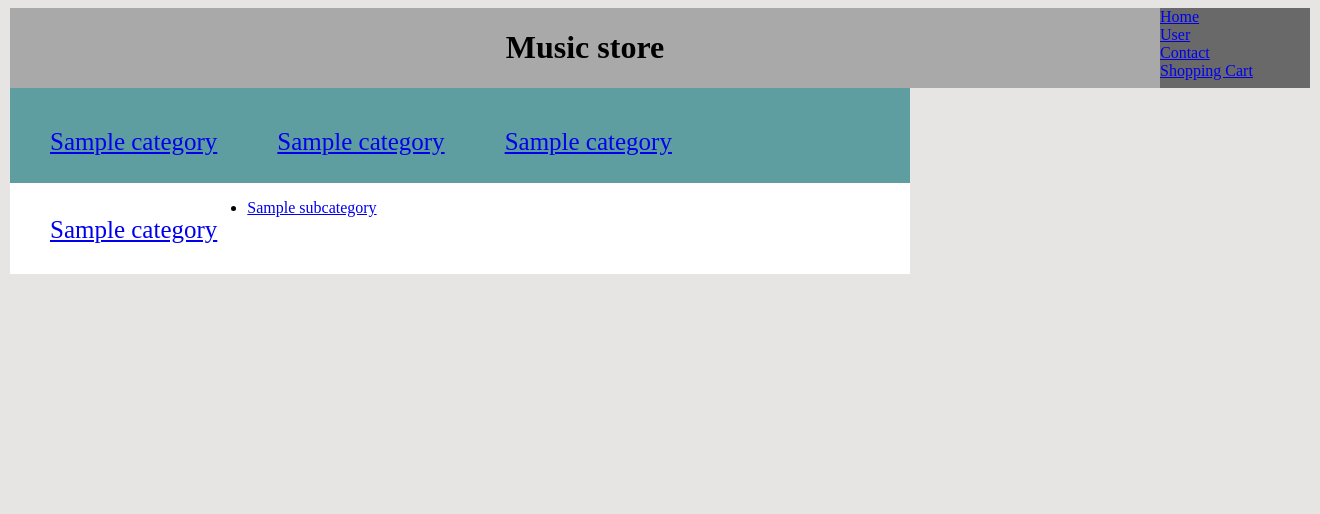
After one commit to ikolokotronis/Web-Store-App, a Django app: template web_store_app/main/templates/main/category_details.html in a window 1320 px wide. The commit adds this page. Shown: the top 514 px of the page. Run offline with Django 4.2, Linux system fonts and the light colour scheme; the template is opened without the code that fills it: values that come from a table or form of the project are taken from there, others are empty; tables that the repository leaves empty hold one stand-in row (values such as "Sample post").

Commit message:
Add category details view along with url and html + bugfix

```diff
--- a/web_store_app/main/templates/main/base.html
+++ b/web_store_app/main/templates/main/base.html
@@ -14,17 +14,24 @@
 
     <div class="userManagement">
 
-        User buttons
+        <div class="userManagementBox"><a href="/">Home</a></div>
+
+        <div class="userManagementBox"><a href="/">User</a></div>
+
+        <div class="userManagementBox"><a href="/">Contact</a></div>
+
+        <div class="userManagementBox"><a href="/">Shopping Cart</a></div>
+
 
     </div>
 
     <div id="leftContainer">
 
         <div class="categories">
-            <div class="categoryBox"><a href="/stringed_instruments/">{{stringed_instruments}}</a></div>
-            <div class="categoryBox"><a href="/keyboard_instruments/">{{keyboard_instruments}}</a></div>
-            <div class="categoryBox"><a href="/drums/">{{drums}}</a></div>
-            <div class="categoryBox"><a href="/sound_system/">{{sound_system}}</a></div>
+            <div class="categoryBox"><a href="/category/{{stringed_instruments.id}}">{{stringed_instruments}}</a></div>
+            <div class="categoryBox"><a href="/category/{{keyboard_instruments.id}}">{{keyboard_instruments}}</a></div>
+            <div class="categoryBox"><a href="/category/{{drums.id}}">{{drums}}</a></div>
+            <div class="categoryBox"><a href="/category/{{sound_system.id}}">{{sound_system}}</a></div>
         </div>
 {%block content%}
         <div class="ads">Ads</div>
@@ -59,10 +66,10 @@
         <div class="categoriesUl">
 
             <ul>
-                <li><a href="/stringed_instruments/">{{stringed_instruments}}</a></li>
-                <li><a href="/keyboard_instruments/">{{keyboard_instruments}}</a></li>
-                <li><a href="/drums/">{{drums}}</a></li>
-                <li><a href="/sound_system/">{{sound_system}}</a></li>
+                <li><a href="/category/{{stringed_instruments.id}}">{{stringed_instruments}}</a></li>
+                <li><a href="/category/{{keyboard_instruments.id}}">{{keyboard_instruments}}</a></li>
+                <li><a href="/category/{{drums.id}}">{{drums}}</a></li>
+                <li><a href="/category/{{sound_system.id}}">{{sound_system}}</a></li>
 
             </ul>
 
--- /dev/null
+++ b/web_store_app/main/templates/main/category_details.html
@@ -0,0 +1,10 @@
+{%extends 'main/base.html'%}
+{%block content%}
+<ul>
+    {%for subcategory in subcategories%}
+
+    <li><a href="/category/2/{{subcategory.id}}/">{{subcategory.name}}</a></li>
+
+    {%endfor%}
+</ul>
+{%endblock%}
--- a/web_store_app/web_store_app/urls.py
+++ b/web_store_app/web_store_app/urls.py
@@ -15,9 +15,10 @@ Including another URLconf
 """
 from django.contrib import admin
 from django.urls import path
-from main.views import HomePageView, ProductView
+from main.views import HomePageView, ProductView, CategoryDetailsView
 urlpatterns = [
     path('admin/', admin.site.urls),
     path('', HomePageView.as_view()),
-    path('product/<int:product_id>/', ProductView.as_view())
+    path('product/<int:product_id>/', ProductView.as_view()),
+    path('category/<int:category_id>/', CategoryDetailsView.as_view())
 ]
```
Also changed, not shown: web_store_app/main/views.py (+16 -1 lines).
